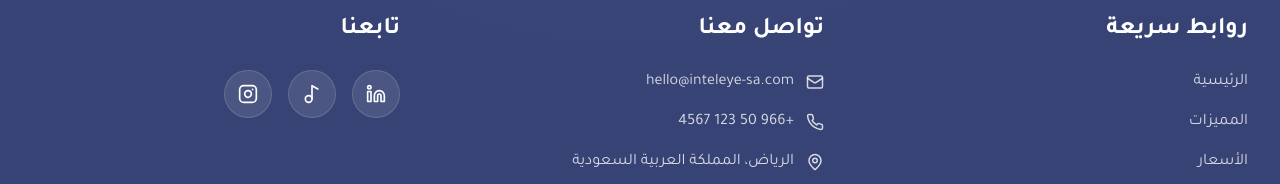
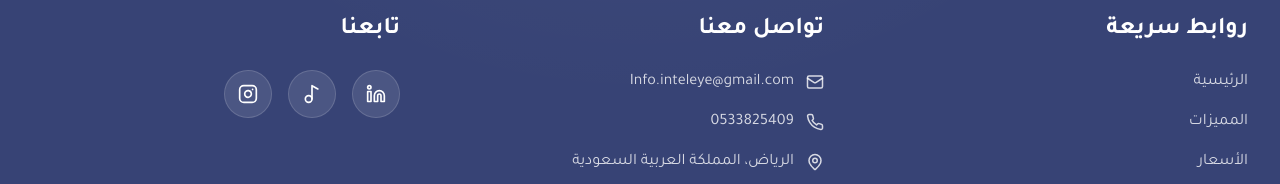
Before and after one commit to alaaalhrebi/inteleye, a Next.js app in the folder inteleye_project/: page / in a window 1280 px wide. Shown: the part 7965-8149 px from the top of the page. Built offline with nearby package versions, Linux system fonts and the light colour scheme.

Commit message:
Update homepage contact details

```diff
--- a/inteleye_project/src/components/Footer.tsx
+++ b/inteleye_project/src/components/Footer.tsx
@@ -38,8 +38,24 @@ export default function Footer() {
           <div>
             <h3 className="mb-6 text-2xl font-bold">تواصل معنا</h3>
             <div className="space-y-4 text-white/80">
-              <div className="flex items-center gap-3"><Mail size={18}/>hello@inteleye-sa.com</div>
-              <div className="flex items-center gap-3"><Phone size={18}/>+966 50 123 4567</div>
+              <a
+                href="mailto:Info.inteleye@gmail.com"
+                className="flex items-center gap-3 transition hover:text-white"
+                aria-label="مراسلة IntelEye عبر البريد الإلكتروني"
+              >
+                <Mail size={18}/>
+                Info.inteleye@gmail.com
+              </a>
+              <a
+                href="https://wa.me/966533825409"
+                target="_blank"
+                rel="noreferrer"
+                className="flex items-center gap-3 transition hover:text-white"
+                aria-label="التواصل مع IntelEye عبر WhatsApp"
+              >
+                <Phone size={18}/>
+                0533825409
+              </a>
               <div className="flex items-center gap-3"><MapPin size={18}/>الرياض، المملكة العربية السعودية</div>
             </div>
           </div>
```
